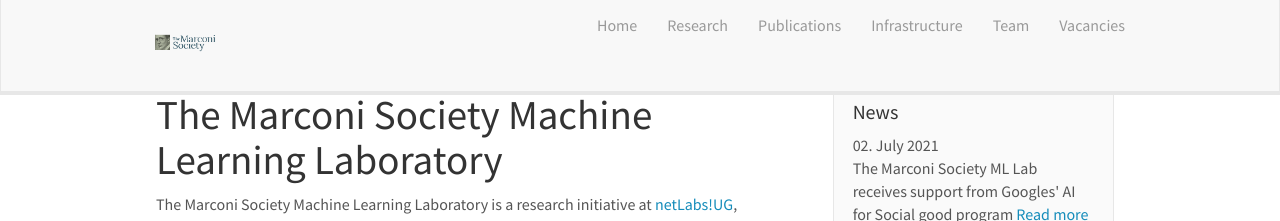
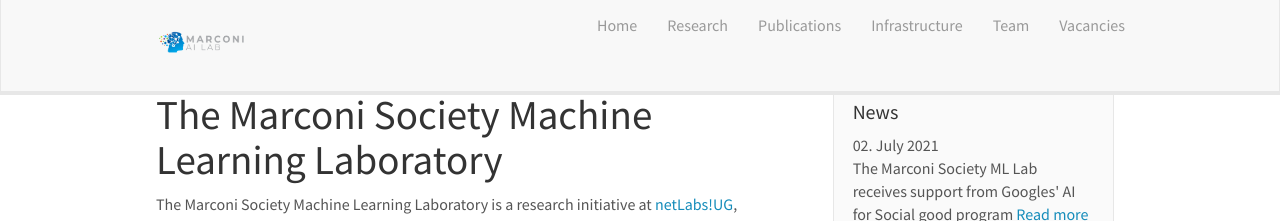
Before and after one commit to msmll/site, a Jekyll site: the page built from _pages/home.md, in a window 1280 px wide. Shown: the top 221 px of the page. Built offline with Jekyll 4.4.1, drawn with Linux system fonts in a browser that asks for light colours; nearby versions of some CDN libraries.

Commit message:
New changes on logo

```diff
--- a/_includes/header.html
+++ b/_includes/header.html
@@ -8,7 +8,7 @@
 		<span class="icon-bar"></span>
 	  </button>
 
-	<img class="navbar-brand" src="{{ site.url }}{{ site.baseurl }}/images/logopic/Marconi.png">
+	<img class="navbar-brand" src="{{ site.url }}{{ site.baseurl }}/images/Marconi.png">
 	</div>
 	<div class="collapse navbar-collapse" id="navbar-collapse-1">
 	  <ul class="nav navbar-nav navbar-right">
```
